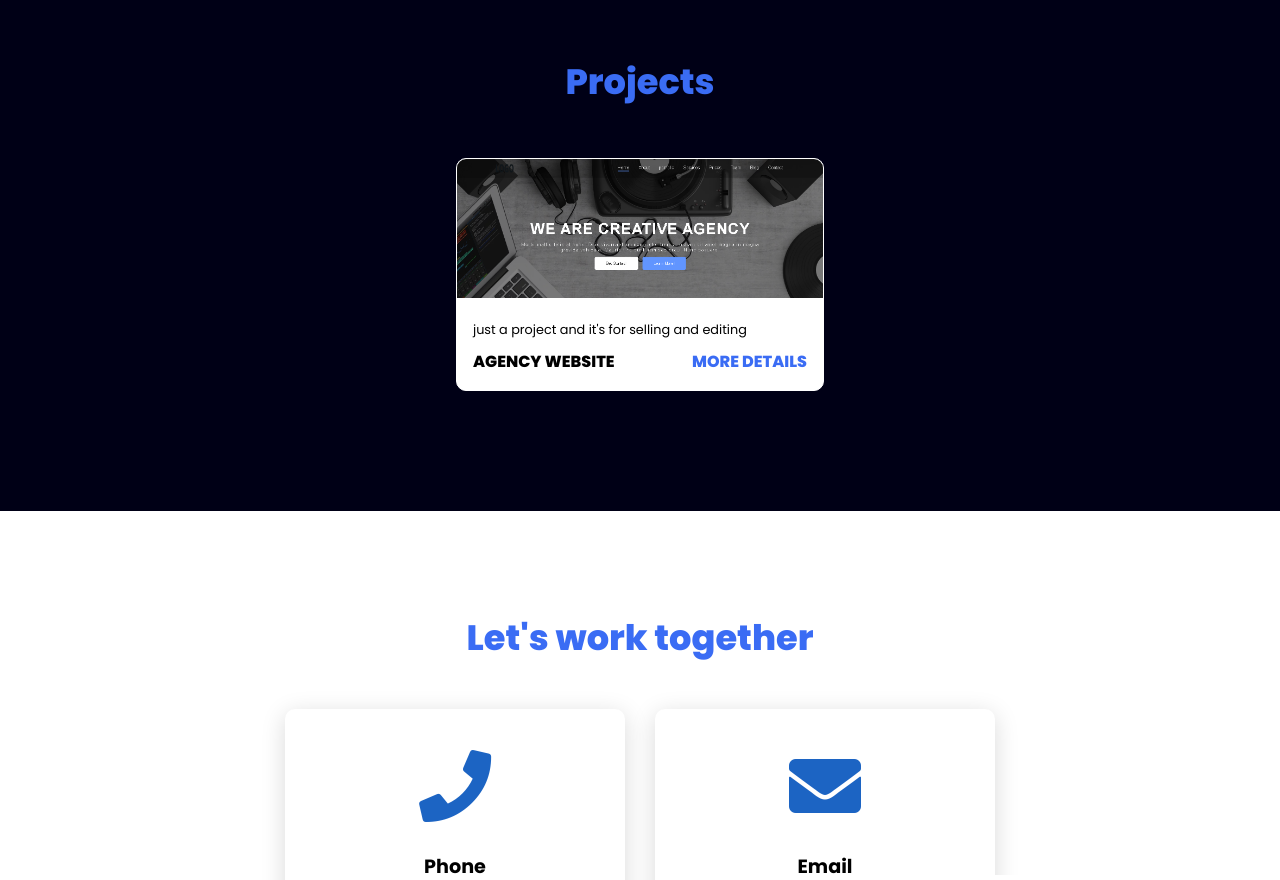
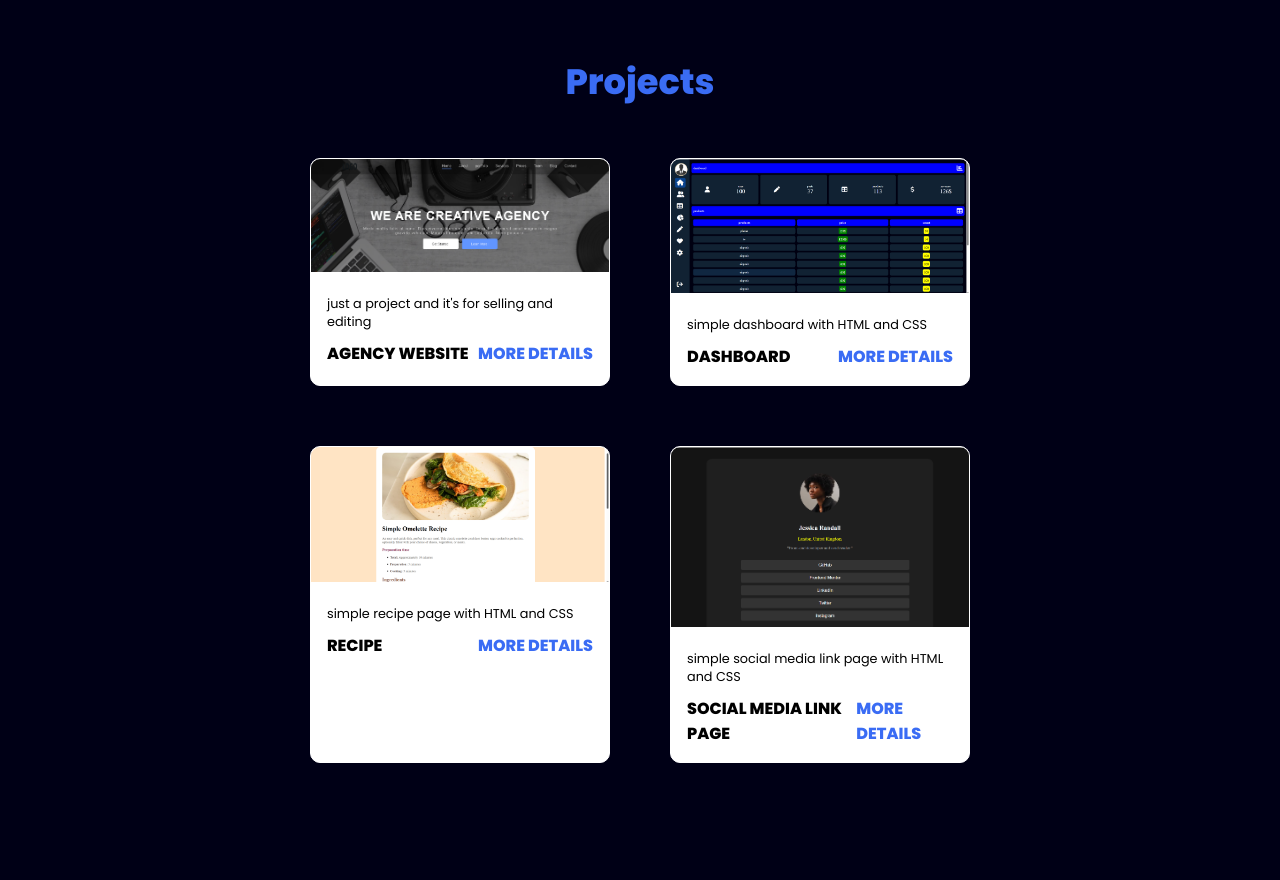
Before and after one commit to dhiyaberbaii/portfolio1, a plain HTML site: page index.html in a window 1280 px wide. Shown: the part 1920-2800 px from the top of the page. Drawn offline with Linux system fonts and the light colour scheme.

Commit message:
Updated portfolio page

```diff
--- a/index.html
+++ b/index.html
@@ -11,7 +11,7 @@
 <body>
 
     <header>
-        <a href="#" class="logo">Dhiya</a>
+        <a href="#" class="logo">Dhia</a>
         <nav class="navigation">
             <a href="#services">Services</a>
             <a href="#projects">Projects</a>
@@ -80,7 +80,42 @@
                     </strong>
                 </div>
             </div>
-
+            <div class="project-card">
+                <div class="project-image">
+                    <img src="images/dashboard.png" />
+                </div>
+                <div class="project-info">
+                    <p class="project-category"> simple dashboard with HTML and CSS</p>
+                    <strong class="project-title">
+                        <span>dashboard</span>
+                        <a href="https://dhiyaberbaii.github.io/dashboard/" class="more-details">More details</a>
+                    </strong>
+                </div>
+            </div>
+            <div class="project-card">
+                <div class="project-image">
+                    <img src="images/recipe.png" />
+                </div>
+                <div class="project-info">
+                    <p class="project-category"> simple recipe page with HTML and CSS</p>
+                    <strong class="project-title">
+                        <span>recipe</span>
+                        <a href="https://dhiyaberbaii.github.io/recipe-page-main/" class="more-details">More details</a>
+                    </strong>
+                </div>
+            </div>
+            <div class="project-card">
+                <div class="project-image">
+                    <img src="images/social-link.png" />
+                </div>
+                <div class="project-info">
+                    <p class="project-category"> simple social media link page with HTML and CSS</p>
+                    <strong class="project-title">
+                        <span>social media link page</span>
+                        <a href="https://dhiyaberbaii.github.io/social-links-profile-main/" class="more-details">More details</a>
+                    </strong>
+                </div>
+            </div>
         </div>
     </section>
 
@@ -93,7 +128,7 @@
                 </div>
                 <div class="info">
                     <h3>Phone</h3>
-                    <p>+21627151464</p>
+                    <p>+4917622921968</p>
                 </div>
             </div>
             <div class="card">
--- a/style.css
+++ b/style.css
@@ -160,13 +160,17 @@ section {
 
 .projects .content{
     margin-top: 30px;
+     display: flex;           /* enable flexbox */
+    flex-wrap: wrap;         /* allow cards to wrap to next line */
+    justify-content: center; /* center cards horizontally */
+    gap: 20px;
 }
 
 .project-card {
     background-color: #fff;
     border: 1px solid #fff;
     min-height: 14em;
-    width: 23em;
+    width: 300px;
     overflow: hidden;
     border-radius: 10px;
     margin: 20px;
```
Also changed, not shown: images/dashboard.png (added), images/recipe.png (added), images/social-link.png (added).
